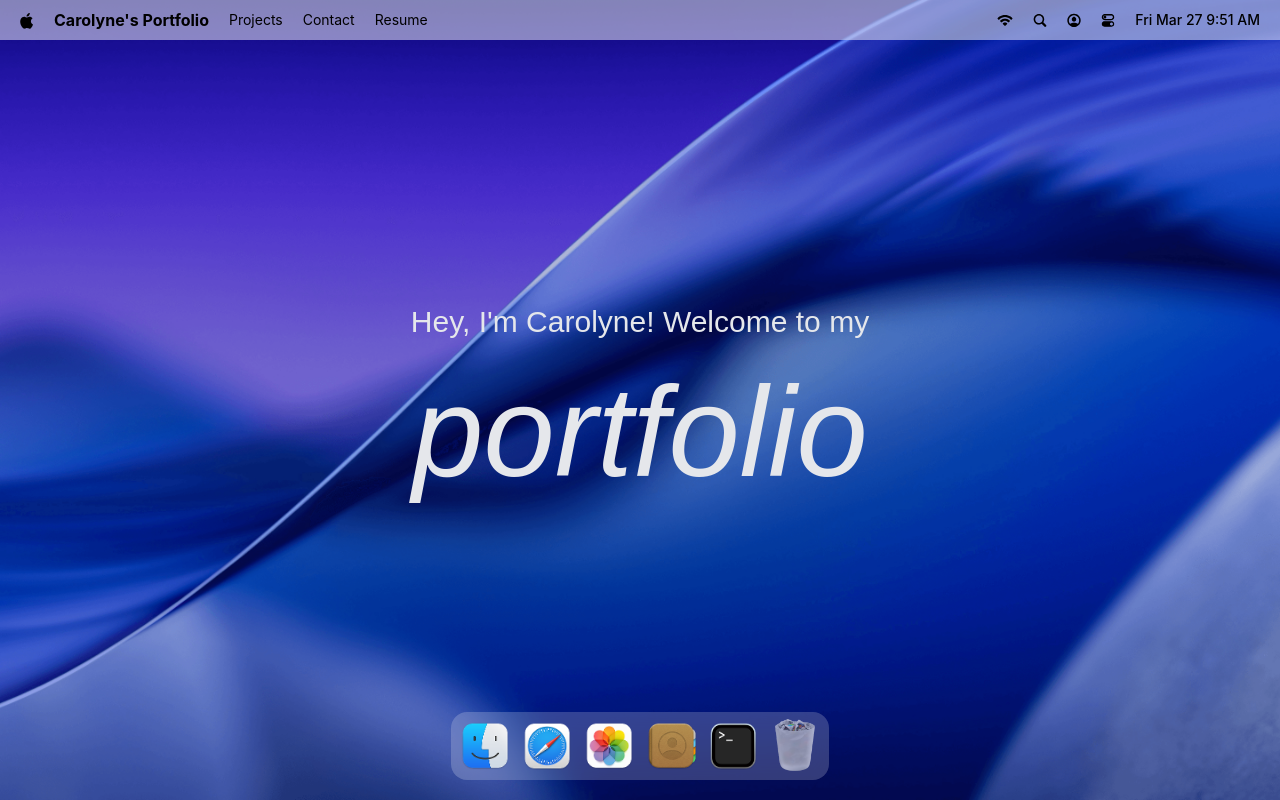
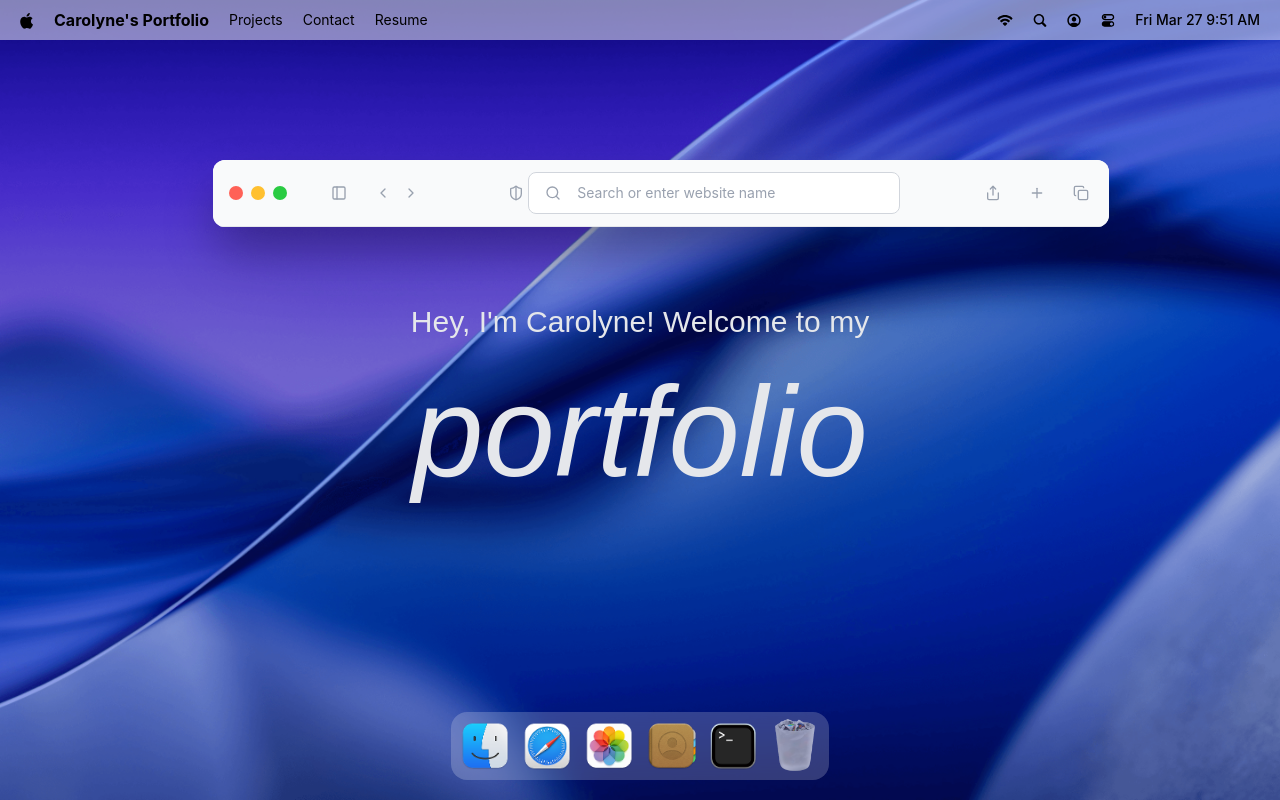
Before and after one commit to MweleCarol/MacOS_Portfolio, a React (Vite) app: page / in a window 1280 px wide. Both pictures are taken after a click on the button 547 px from the left and 746 px from the top of the page. Built offline with nearby package versions, Linux system fonts and the light colour scheme; a web font is replaced by a local one.

Commit message:
Implemented the first part of the Safari/Blog window

```diff
--- a/src/App.jsx
+++ b/src/App.jsx
@@ -5,6 +5,7 @@ import React from 'react';
 import { Draggable } from 'gsap/Draggable';
 import gsap from 'gsap';
 import Terminal from '#windows/Terminal';
+import Safari from '#windows/Safari';
 
 gsap.registerPlugin(Draggable);
 
@@ -15,6 +16,7 @@ const App = () => {
       <Welcome/>
       <Dock/>
       <Terminal/>
+      <Safari/>
     </div>
   );
 }
--- /dev/null
+++ b/src/windows/Safari.jsx
@@ -0,0 +1,36 @@
+import WindowControls from '#Components/WindowControls';
+import WindowWrapper from '#hoc/WindowsWrapper';
+import { ChevronLeft, ChevronRight, Copy, PanelLeft, Plus, Search, Share, ShieldHalf } from 'lucide-react';
+import React from 'react';
+
+const Safari = () => {
+  return (
+    <>
+      <div id='window-header'>
+        <WindowControls target="safari"/>
+
+        <PanelLeft className='ml-10 icon'/>
+        <div className="flex items-center gap-1 ml-5">
+          <ChevronLeft className='icon'/>
+          <ChevronRight className='icon'/>
+        </div>
+        <div className="flex-1 flex-center">
+           <ShieldHalf className='icon'/>
+           <div className="search">
+             <Search className='icon'/>
+             <input type="text" placeholder='Search or enter website name' className='flex-1'/>
+           </div>
+        </div>
+        <div className="flex items-center gap-5">
+          <Share className='icon'/>
+          <Plus className='icon'/>
+          <Copy className='icon'/>
+        </div>
+      </div>
+    </>
+  );
+}
+
+const SafariWindow = WindowWrapper(Safari, "safari")
+
+export default SafariWindow;
```
